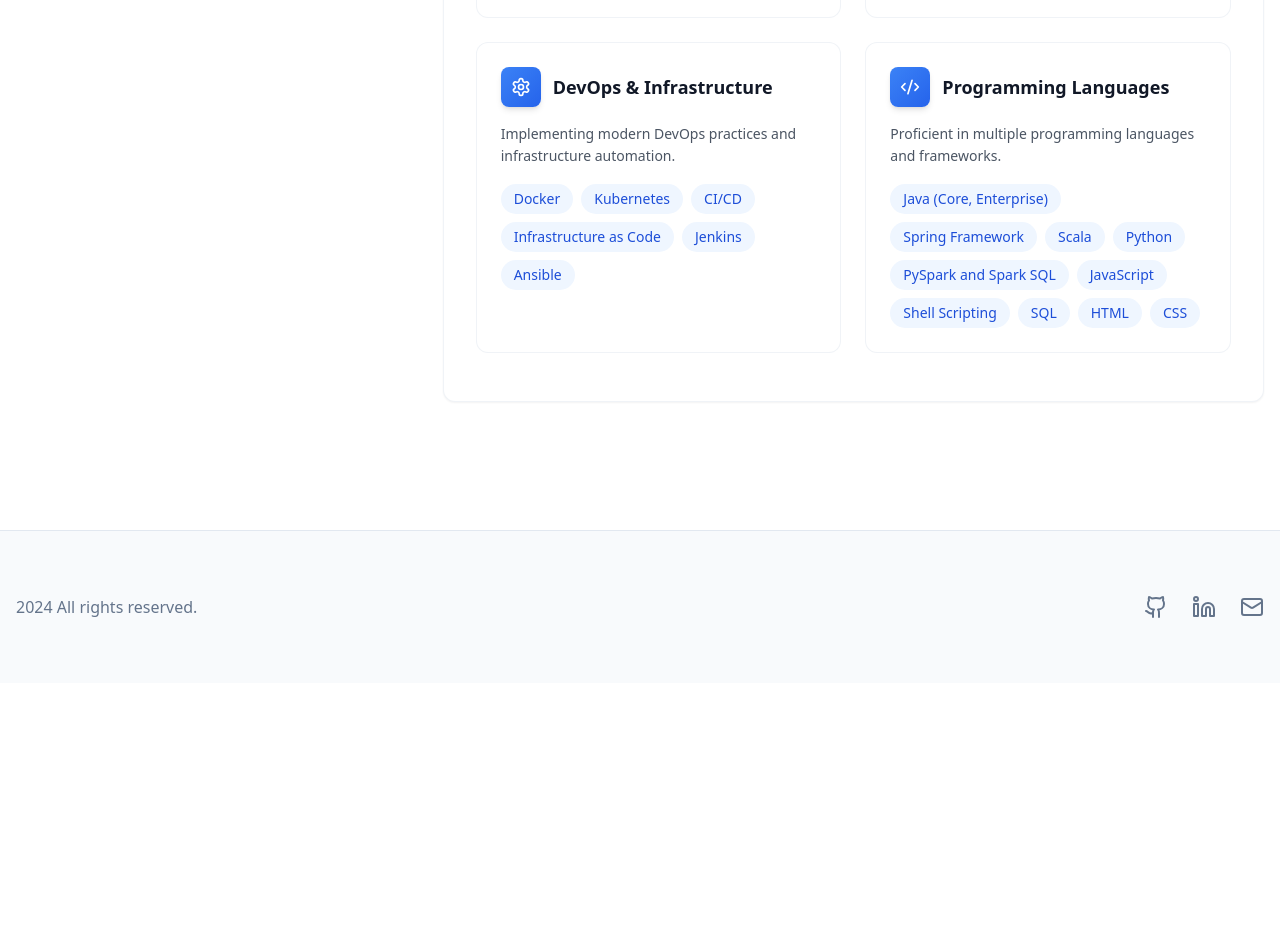
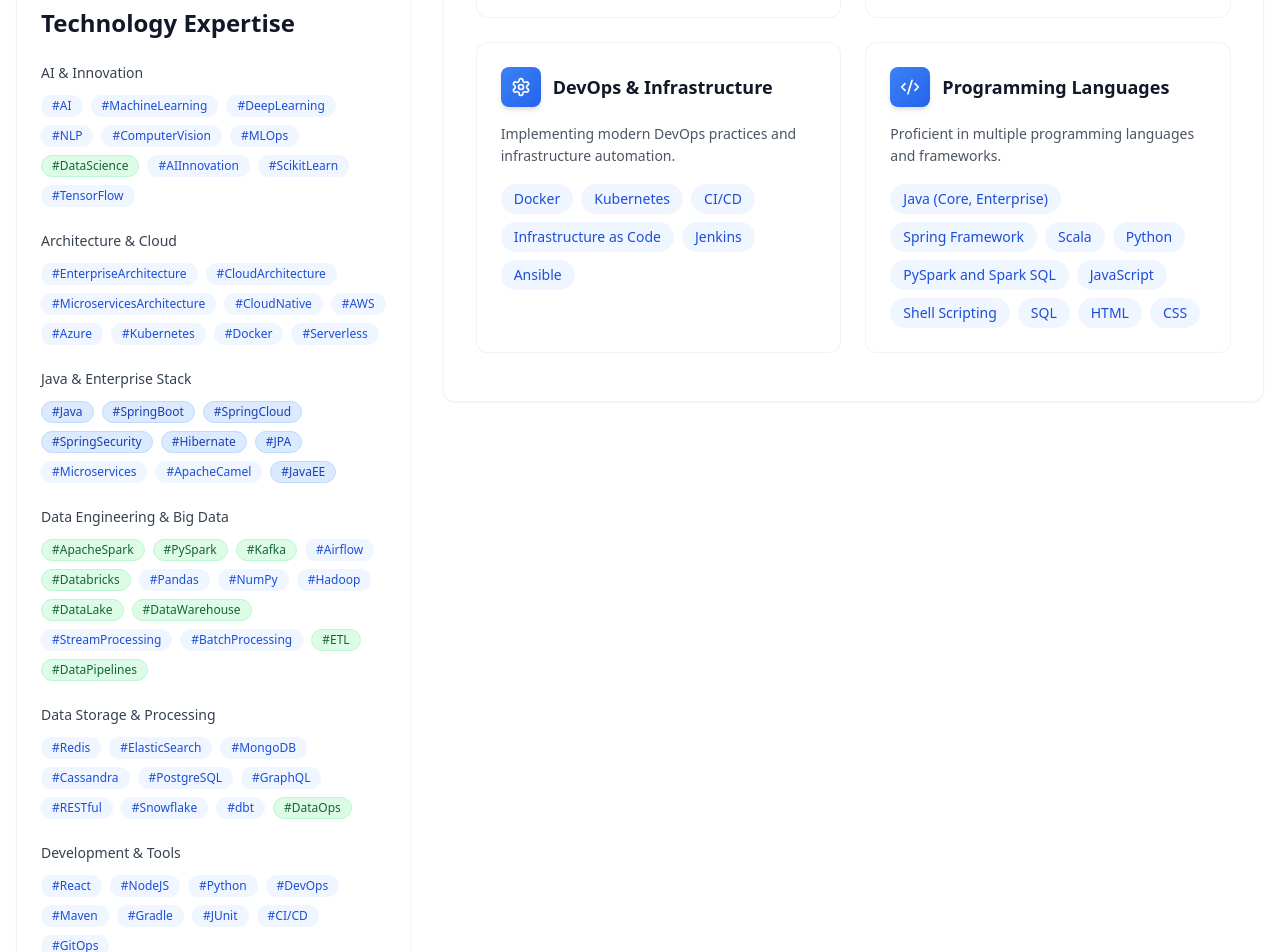
Before and after one commit to apexnova9/aj.in, a React (Vite) app: page / in a window 1280 px wide. Shown: the part 1240-2192 px from the top of the page. Before the commit the page ends 1923 px from the top, so only its background shows below. Built offline with nearby package versions, Linux system fonts and the light colour scheme.

Commit message:
SEO tagging

```diff
--- a/src/components/cards/BioCard.tsx
+++ b/src/components/cards/BioCard.tsx
@@ -1,6 +1,50 @@
 import React from 'react';
 
 export function BioCard() {
+  const tagCategories = [
+        {
+      title: 'AI & Innovation',
+      tags: ['AI', 'MachineLearning', 'DeepLearning', 'NLP', 'ComputerVision',
+             'MLOps', 'DataScience', 'AIInnovation', 'ScikitLearn', 'TensorFlow']
+    },
+    {
+      title: 'Architecture & Cloud',
+      tags: ['EnterpriseArchitecture', 'CloudArchitecture', 'MicroservicesArchitecture', 'CloudNative',
+             'AWS', 'Azure', 'Kubernetes', 'Docker', 'Serverless']
+    },
+    {
+      title: 'Java & Enterprise Stack',
+      tags: ['Java', 'SpringBoot', 'SpringCloud', 'SpringSecurity', 'Hibernate',
+             'JPA', 'Microservices', 'ApacheCamel', 'JavaEE']
+    },
+    {
+      title: 'Data Engineering & Big Data',
+      tags: ['ApacheSpark', 'PySpark', 'Kafka', 'Airflow', 'Databricks',
+             'Pandas', 'NumPy', 'Hadoop', 'DataLake', 'DataWarehouse',
+             'StreamProcessing', 'BatchProcessing', 'ETL', 'DataPipelines']
+    },
+    {
+      title: 'Data Storage & Processing',
+      tags: ['Redis', 'ElasticSearch', 'MongoDB', 'Cassandra', 'PostgreSQL',
+             'GraphQL', 'RESTful', 'Snowflake', 'dbt', 'DataOps']
+    },
+    {
+      title: 'Development & Tools',
+      tags: ['React', 'NodeJS', 'Python', 'DevOps',
+             'Maven', 'Gradle', 'JUnit', 'CI/CD', 'GitOps']
+    },
+    {
+      title: 'Domain Expertise',
+      tags: ['DigitalTransformation', 'SystemsIntegration', 'API-First',
+             'EventDrivenArchitecture', 'DomainDrivenDesign']
+    },
+    {
+      title: 'Best Practices',
+      tags: ['CleanCode', 'AgileMethodology', 'SecurityByDesign',
+             'CloudSecurity', 'PerformanceOptimization']
+    }
+  ];
+
   return (
     <div className="bg-white dark:bg-[#022A5E]/90 rounded-xl shadow-sm p-6 border border-slate-200/50 dark:border-[#034694]/30 backdrop-blur-sm">
       <div className="space-y-4">
@@ -8,10 +52,10 @@ export function BioCard() {
           Amit Jha
         </h1>
         <h2 className="text-lg text-blue-600 dark:text-blue-300 font-medium">
-        Distinguished Architect | AI & Cloud Innovation Leader
+          Distinguished Architect | AI & Cloud Innovation Leader
         </h2>
       </div>
-      <p className="text-gray-600 dark:text-gray-300 leading-relaxed">
+      <p className="text-gray-600 dark:text-gray-300 leading-relaxed mb-6">
         With 14+ years of experience in enterprise architecture and software development,
         I specialize in designing and implementing scalable solutions that drive business
         transformation. My expertise spans cloud architecture, AI/ML implementation, and
@@ -19,6 +63,51 @@ export function BioCard() {
         technologies to solve complex business challenges while maintaining a focus on
         security, scalability, and maintainability.
       </p>
+
+      {/* Technology Tags */}
+      <div className="border-t border-slate-200/50 dark:border-[#034694]/30 pt-4">
+        <h3 className="text-2xl font-bold text-gray-900 dark:text-gray-100 mb-6">
+          Technology Expertise
+        </h3>
+        <div className="space-y-6">
+          {tagCategories.map((category) => (
+            <div key={category.title} className="space-y-3">
+              <h4 className="text-sm font-medium text-gray-700 dark:text-gray-300">
+                {category.title}
+              </h4>
+              <div className="flex flex-wrap gap-2">
+                {category.tags.map((tag) => {
+                  const isDataStack = tag.includes('Data') || tag.includes('Spark') ||
+                                    tag.includes('Kafka') || tag.includes('ETL') ||
+                                    tag.includes('Pipeline');
+                  const isJavaStack = tag.includes('Java') || tag.includes('Spring') ||
+                                    tag.includes('Hibernate') || tag.includes('JPA');
+
+                  let tagStyle = '';
+                  if (isDataStack) {
+                    tagStyle = 'bg-green-100 dark:bg-green-800/40 text-green-800 dark:text-green-200 border-green-200 dark:border-green-700/50';
+                  } else if (isJavaStack) {
+                    tagStyle = 'bg-blue-100 dark:bg-blue-800/40 text-blue-800 dark:text-blue-200 border-blue-200 dark:border-blue-700/50';
+                  } else {
+                    tagStyle = 'bg-blue-50 dark:bg-blue-900/30 text-blue-700 dark:text-blue-300 border-transparent dark:border-[#034694]/30';
+                  }
+
+                  return (
+                    <span
+                      key={tag}
+                      className={`inline-flex items-center px-2.5 py-0.5 rounded-full text-xs font-medium
+                        ${tagStyle}
+                        border hover:bg-opacity-80 transition-colors duration-200`}
+                    >
+                      #{tag}
+                    </span>
+                  );
+                })}
+              </div>
+            </div>
+          ))}
+        </div>
+      </div>
     </div>
   );
 }
```
